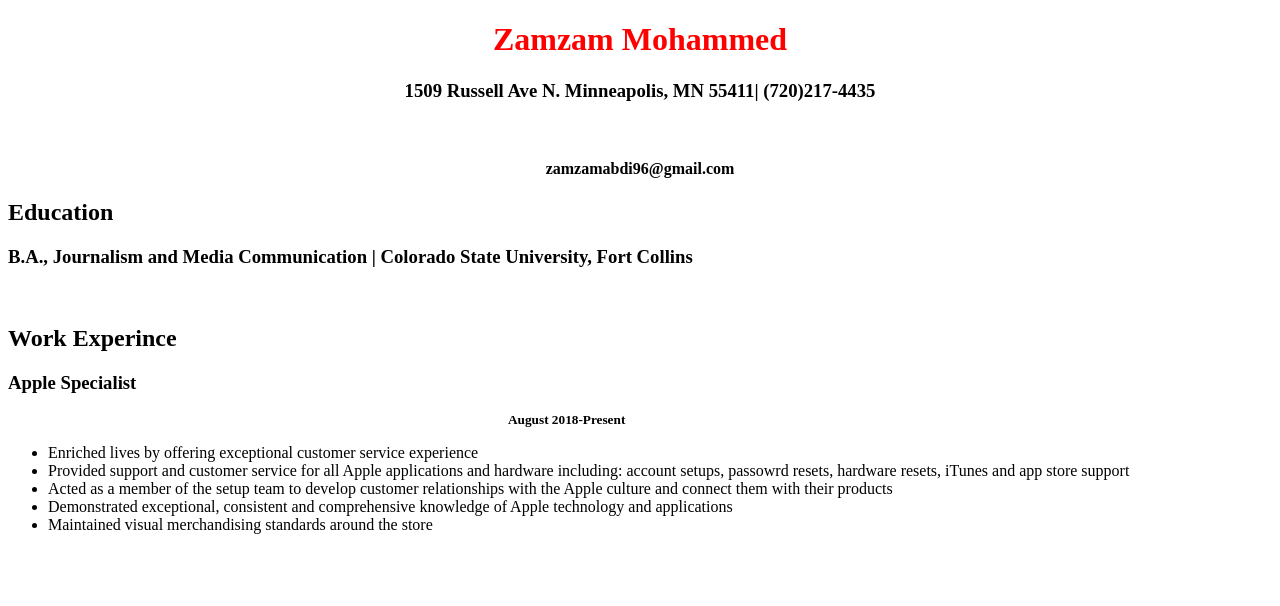
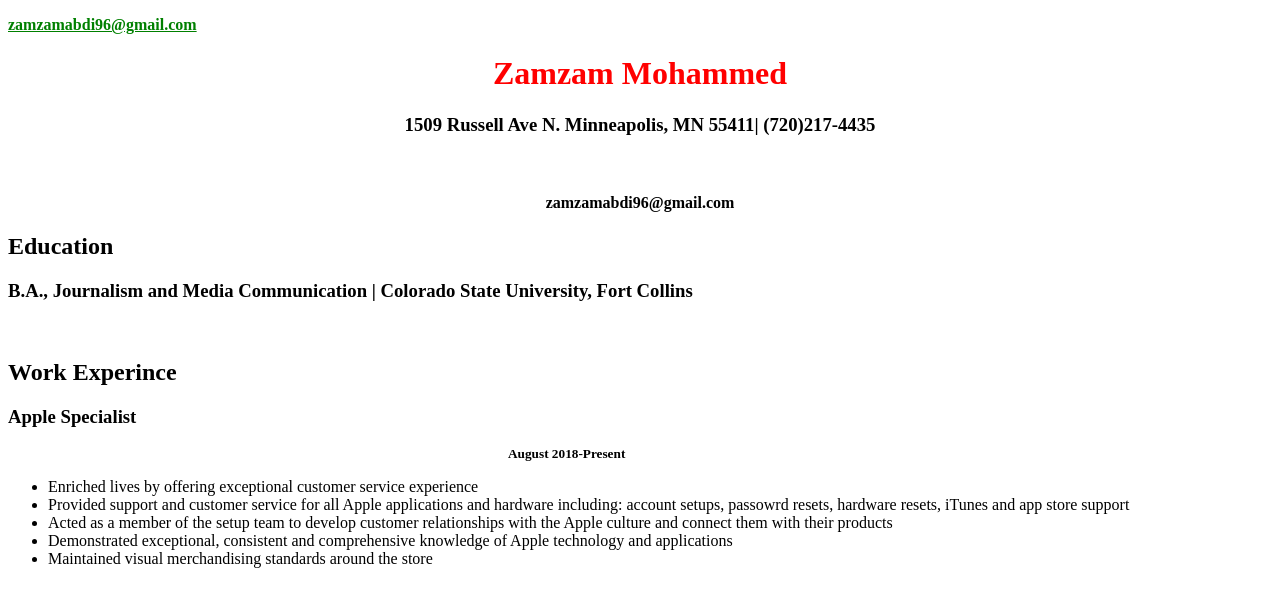
Before and after one commit to ZamzamMohammed/ZamzamMohammed.github.io, a plain HTML site: page index.html in a window 1280 px wide. Drawn offline with Linux system fonts and the light colour scheme.

Commit message:
Update index.html

```diff
--- a/index.html
+++ b/index.html
@@ -13,6 +13,7 @@
     <title>
       Resume|Zamzam Mohammed
     </title>
+    <p><b><a href="default.asp" target="_blank">zamzamabdi96@gmail.com</a></b></p>
   </head>
     <h1><center>Zamzam Mohammed</center></h1>
     <h3><center>1509 Russell Ave N. Minneapolis, MN 55411| (720)217-4435</center></h3></br>
```
